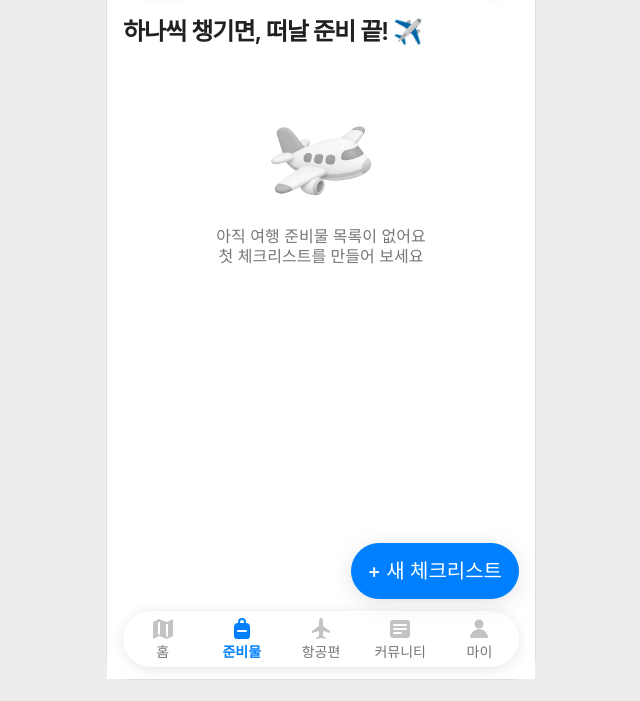
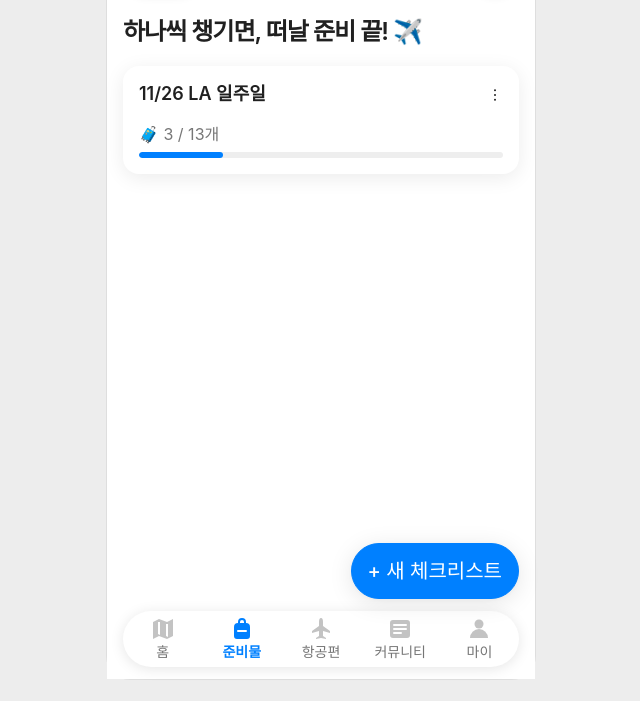
Before and after one commit to wiiee-kr/sugilddara, a plain HTML site: page prototype/packing.html in a window 1280 px wide. Shown: the part 99-800 px from the top of the page, without its empty margins (319-959 px from the left). Drawn offline with Linux system fonts and the light colour scheme; a web font is replaced by a local one.

Commit message:
준비물 탭에 LA 일주일 예시 체크리스트 추가

```diff
--- a/prototype/packing.html
+++ b/prototype/packing.html
@@ -10,7 +10,7 @@
 <link rel="stylesheet" href="styles/edge-states.css?v=empty-plane-2"><link rel="stylesheet" href="styles/dialog-actions.css"><script src="scripts/dialog-actions.js" defer></script><link rel="stylesheet" href="styles/app-nav.css"><link rel="stylesheet" href="styles/network-error.css">
 <script src="scripts/network-error.js" defer></script>
 <link rel="stylesheet" href="styles/viewport.css">
-</head><body class="app-viewport has-bottom-nav"><aside><a href="packing.html" class="brand">수길따라 <span>WIREFRAME</span></a><h1>이번 여행도,<br>빠짐없이.</h1><p>기본 준비물을 고르고<br>나만의 준비물 목록을 만들어 보세요.</p><ol><li>기본 준비물은 다음 여행에도</li><li>이번 수정은 이번 여행에만</li><li>챙긴 만큼 진행률로 확인</li></ol><p class="note">기기 내 저장 · 시연용 프로토타입</p></aside><main id="app"></main><dialog id="dialog"></dialog><div id="toast" role="status" aria-live="polite"></div><script src="scripts/packing.js?v=empty-plane-3"></script>  <nav class="app-nav" aria-label="주요 메뉴">
+</head><body class="app-viewport has-bottom-nav"><aside><a href="packing.html" class="brand">수길따라 <span>WIREFRAME</span></a><h1>이번 여행도,<br>빠짐없이.</h1><p>기본 준비물을 고르고<br>나만의 준비물 목록을 만들어 보세요.</p><ol><li>기본 준비물은 다음 여행에도</li><li>이번 수정은 이번 여행에만</li><li>챙긴 만큼 진행률로 확인</li></ol><p class="note">기기 내 저장 · 시연용 프로토타입</p></aside><main id="app"></main><dialog id="dialog"></dialog><div id="toast" role="status" aria-live="polite"></div><script src="scripts/packing.js?v=la-checklist-1"></script>  <nav class="app-nav" aria-label="주요 메뉴">
 <a href="index.html#home"><svg viewBox="0 0 24 24" aria-hidden="true"><path fill-rule="evenodd" d="M2 5 8 2l8 3 6-3v17l-6 3-8-3-6 3zm5 0v12l2 1V5zm8 2v12l2 1V7z"/></svg>홈</a>
 <a href="packing.html" aria-current="page"><svg viewBox="0 0 24 24" aria-hidden="true"><path fill-rule="evenodd" d="M8 6V5a4 4 0 0 1 8 0v1a4 4 0 0 1 4 4v9a3 3 0 0 1-3 3H7a3 3 0 0 1-3-3v-9a4 4 0 0 1 4-4Zm2 0h4V5a2 2 0 0 0-4 0v1Zm-2 7a1 1 0 0 0 0 2h8a1 1 0 0 0 0-2H8Z"/></svg>준비물</a>
 <a href="flights.html"><svg viewBox="0 0 24 24" aria-hidden="true"><path d="M10 9 3 14v2l7-2v5l-3 2v1l5-1 5 1v-1l-3-2v-5l7 2v-2l-7-5V5q0-4-2-4t-2 4z"/></svg>항공편</a>
--- a/prototype/scripts/packing.js
+++ b/prototype/scripts/packing.js
@@ -7,6 +7,7 @@ const today=()=>new Intl.DateTimeFormat('en-CA',{timeZone:'Asia/Seoul',year:'num
 const defaults=[['여권·결제','여권','결제 카드'],['의류','갈아입을 옷','겉옷','속옷','양말'],['건강·위생','평소 먹는 약','세면도구'],['전자기기','휴대전화','충전기','멀티 어댑터'],['여행 서류','항공권','숙소 예약 확인서']].map(([name,...names],order)=>({id:uid(),name,builtin:true,order,items:names.map(name=>({id:uid(),name,selected:true,done:false}))}));
 let db={base:defaults,lists:[]};let storageError=false;
 try{const raw=localStorage.getItem(KEY);if(raw){const value=JSON.parse(raw);if(!Array.isArray(value.base)||!Array.isArray(value.lists))throw Error();db=value;}}catch{storageError=true;}
+const needsPackingUpdate = !db.travelTemplate || !db.laChecklistAdded;
 // Upgrade the starter template while keeping custom items and saved trips.
 if (!db.travelTemplate) {
   const previous = [['기본','배낭','등산화'],['의류·보온','바람막이','보온 재킷','장갑','모자'],['식량','식수','행동식'],['야영','텐트','침낭','랜턴'],['기타 등산장비','등산스틱','아이젠']];
@@ -21,6 +22,20 @@ if (!db.travelTemplate) {
     }
   }
   db.travelTemplate = true;
+}
+if (!db.laChecklistAdded) {
+  const originalListId = '6efb5117-3d96-4a0a-953e-a6fb80ac7c89';
+  if (!db.lists.some(list => list.id === originalListId)) {
+    const packedItems = new Set(['여권', '결제 카드', '갈아입을 옷']);
+    const groups = clone(defaults);
+    for (const group of groups) {
+      for (const item of group.items) item.done = packedItems.has(item.name);
+    }
+    db.lists.push({id: originalListId, title: 'LA 일주일', date: '2026-11-26', groups});
+  }
+  db.laChecklistAdded = true;
+}
+if (needsPackingUpdate) {
   try { localStorage.setItem(KEY, JSON.stringify(db)); } catch { storageError = true; }
 }
 let mode='home',draft=null,dirty=false,dragged=null,toastTimer;
```
